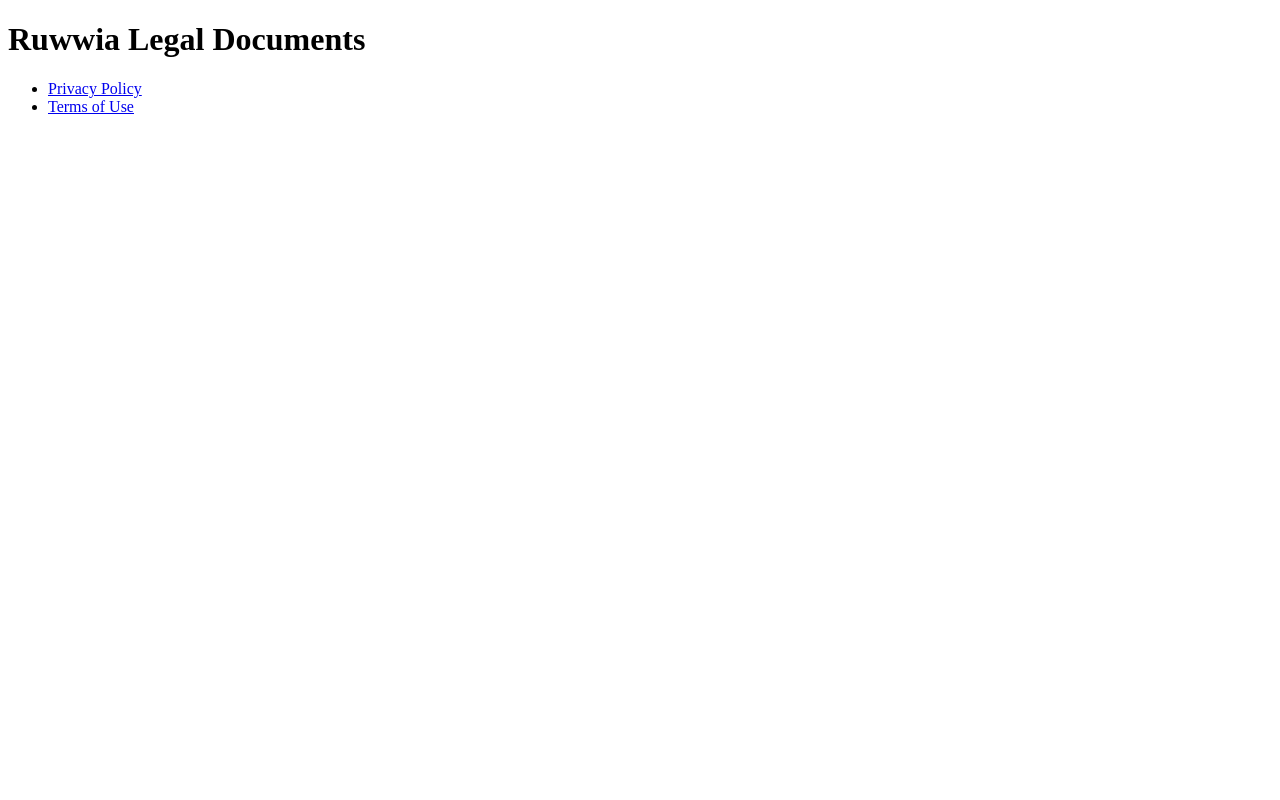
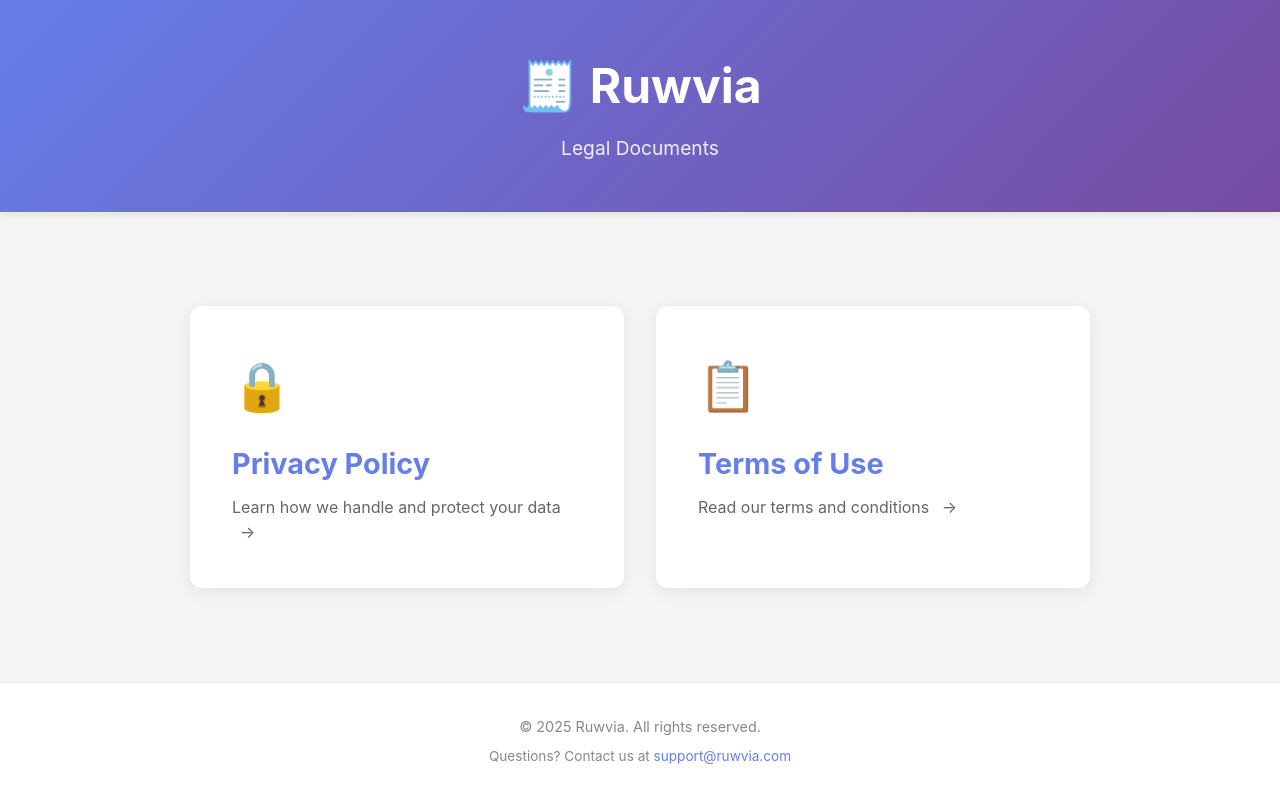
Before and after one commit to ruwvia/ruwvia-legal, a plain HTML site: page index.html in a window 1280 px wide. Drawn offline with Linux system fonts and the light colour scheme.

Commit message:
Update index.html

```diff
--- a/index.html
+++ b/index.html
@@ -1,15 +1,160 @@
 <!DOCTYPE html>
 <html lang="en">
 <head>
-  <meta charset="UTF-8" />
-  <meta name="viewport" content="width=device-width, initial-scale=1.0" />
-  <title>Ruwwia Legal</title>
+    <meta charset="UTF-8">
+    <meta name="viewport" content="width=device-width, initial-scale=1.0">
+    <title>Legal - Ruwvia</title>
+    <style>
+        * {
+            margin: 0;
+            padding: 0;
+            box-sizing: border-box;
+        }
+
+        body {
+            font-family: -apple-system, BlinkMacSystemFont, 'Segoe UI', Roboto, Oxygen, Ubuntu, Cantarell, sans-serif;
+            line-height: 1.6;
+            color: #333;
+            background: #f5f5f5;
+            min-height: 100vh;
+            display: flex;
+            flex-direction: column;
+        }
+
+        header {
+            background: linear-gradient(135deg, #667eea 0%, #764ba2 100%);
+            color: white;
+            padding: 3rem 0;
+            text-align: center;
+            box-shadow: 0 2px 10px rgba(0,0,0,0.1);
+        }
+
+        .container {
+            max-width: 900px;
+            margin: 0 auto;
+            padding: 0 20px;
+        }
+
+        h1 {
+            font-size: 3rem;
+            margin-bottom: 0.5rem;
+        }
+
+        .subtitle {
+            font-size: 1.2rem;
+            opacity: 0.9;
+        }
+
+        main {
+            flex: 1;
+            display: flex;
+            align-items: center;
+            justify-content: center;
+            padding: 3rem 20px;
+        }
+
+        .card-container {
+            display: grid;
+            grid-template-columns: repeat(auto-fit, minmax(300px, 1fr));
+            gap: 2rem;
+            max-width: 900px;
+            width: 100%;
+        }
+
+        .card {
+            background: white;
+            padding: 2.5rem;
+            border-radius: 12px;
+            box-shadow: 0 4px 20px rgba(0,0,0,0.08);
+            text-decoration: none;
+            color: inherit;
+            transition: all 0.3s ease;
+            border: 2px solid transparent;
+        }
+
+        .card:hover {
+            transform: translateY(-5px);
+            box-shadow: 0 8px 30px rgba(102, 126, 234, 0.2);
+            border-color: #667eea;
+        }
+
+        .card-icon {
+            font-size: 3rem;
+            margin-bottom: 1rem;
+        }
+
+        .card h2 {
+            color: #667eea;
+            font-size: 1.8rem;
+            margin-bottom: 0.5rem;
+        }
+
+        .card p {
+            color: #666;
+            font-size: 1rem;
+        }
+
+        .arrow {
+            display: inline-block;
+            margin-left: 0.5rem;
+            transition: transform 0.3s ease;
+        }
+
+        .card:hover .arrow {
+            transform: translateX(5px);
+        }
+
+        footer {
+            text-align: center;
+            padding: 2rem 0;
+            color: #888;
+            font-size: 0.9rem;
+            background: white;
+            border-top: 1px solid #eee;
+        }
+
+        @media (max-width: 768px) {
+            h1 {
+                font-size: 2rem;
+            }
+
+            .card-container {
+                grid-template-columns: 1fr;
+            }
+        }
+    </style>
 </head>
 <body>
-  <h1>Ruwwia Legal Documents</h1>
-  <ul>
-    <li><a href="privacy.html">Privacy Policy</a></li>
-    <li><a href="terms.html">Terms of Use</a></li>
-  </ul>
+    <header>
+        <div class="container">
+            <h1>🧾 Ruwvia</h1>
+            <p class="subtitle">Legal Documents</p>
+        </div>
+    </header>
+
+    <main>
+        <div class="card-container">
+            <a href="privacy.html" class="card">
+                <div class="card-icon">🔒</div>
+                <h2>Privacy Policy</h2>
+                <p>Learn how we handle and protect your data <span class="arrow">→</span></p>
+            </a>
+
+            <a href="terms.html" class="card">
+                <div class="card-icon">📋</div>
+                <h2>Terms of Use</h2>
+                <p>Read our terms and conditions <span class="arrow">→</span></p>
+            </a>
+        </div>
+    </main>
+
+    <footer>
+        <div class="container">
+            <p>© 2025 Ruwvia. All rights reserved.</p>
+            <p style="margin-top: 0.5rem; font-size: 0.85rem;">
+                Questions? Contact us at <a href="mailto:support@ruwvia.com" style="color: #667eea; text-decoration: none;">support@ruwvia.com</a>
+            </p>
+        </div>
+    </footer>
 </body>
 </html>
```
